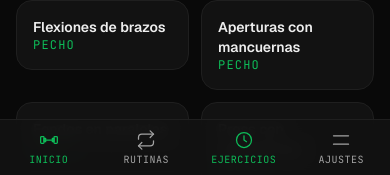
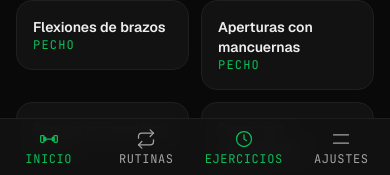
Before and after one commit to CamiloEscar/gymtimer-pro, a Next.js app: page /app/exercises in a window 390 px wide. Shown: the part 667-842 px from the top of the page. Built offline with nearby package versions, Linux system fonts and the light colour scheme.

Commit message:
style: text-\\[10px\\] → text-xs in MobileTabBar and DisplayScreen
Two leftover cases from the text-size consistency pass. Trivial.

```diff
--- a/src/components/display/DisplayScreen.tsx
+++ b/src/components/display/DisplayScreen.tsx
@@ -174,7 +174,7 @@ export function DisplayScreen({ state, connectionStatus, onFullscreenToggle }: D
                     <p className="font-tactical text-xs uppercase tracking-widest text-phosphor-muted">
                       Video oculto
                     </p>
-                    <p className="font-sans text-[10px] text-phosphor-muted leading-snug">
+                    <p className="font-sans text-xs text-phosphor-muted leading-snug">
                       Activá &ldquo;Mostrar video&rdquo; en Ajustes del entrenador
                     </p>
                   </div>
--- a/src/components/layout/MobileTabBar.tsx
+++ b/src/components/layout/MobileTabBar.tsx
@@ -27,7 +27,7 @@ export function MobileTabBar() {
               <Link
                 href={tab.href}
                 aria-current={active ? "page" : undefined}
-                className={`flex flex-col items-center gap-0.5 py-2.5 text-[10px] font-tactical uppercase tracking-wider ${
+                className={`flex flex-col items-center gap-0.5 py-2.5 text-xs font-tactical uppercase tracking-wider ${
                   active ? "text-brand-500" : "text-phosphor-dim hover:text-phosphor"
                 }`}
               >
```
